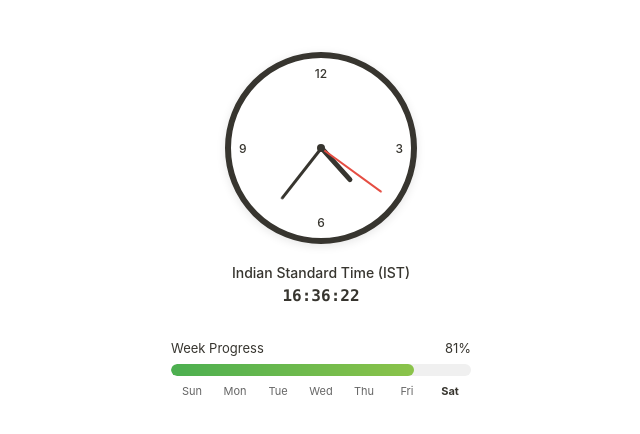
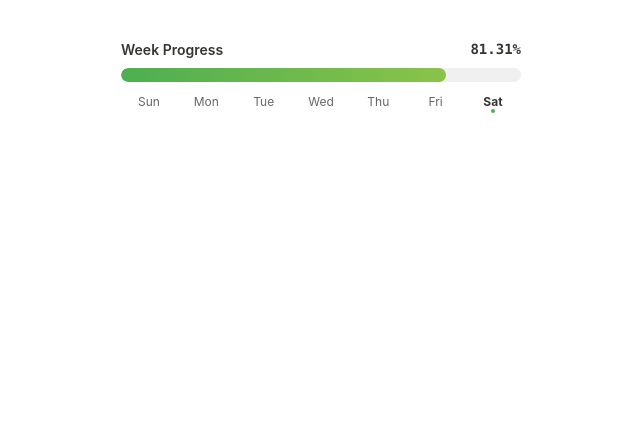
Before and after one commit to mugic1/Week-progress-bar, a plain HTML site: page index.html in a window 1280 px wide. Shown: the whole page, without its empty margins (319-959 px from the left). Drawn offline with Linux system fonts and the light colour scheme.

Commit message:
Update index.html

```diff
--- a/index.html
+++ b/index.html
@@ -3,274 +3,128 @@
 <head>
     <meta charset="UTF-8">
     <meta name="viewport" content="width=device-width, initial-scale=1.0">
-    <title>IST Clock with Weekly Progress</title>
+    <title>Weekly Progress Bar</title>
     <style>
-        /* Base styles optimized for Notion */
         body {
             margin: 0;
             padding: 15px;
-            height: 450px;
+            height: 150px;
             display: flex;
             flex-direction: column;
             justify-content: center;
-            align-items: center;
             background-color: transparent;
             font-family: -apple-system, BlinkMacSystemFont, 'Segoe UI', Roboto, Oxygen, Ubuntu, Cantarell, sans-serif;
             overflow: hidden;
             box-sizing: border-box;
         }
 
-        .container {
-            width: 100%;
-            max-width: 300px;
-            display: flex;
-            flex-direction: column;
-            gap: 20px;
-        }
-
-        /* Clock styles */
-        .clock {
-            width: 180px;
-            height: 180px;
-            border: 6px solid #37352f;
-            border-radius: 50%;
-            position: relative;
-            margin: 0 auto;
-            background-color: #fff;
-            box-shadow: 0 2px 10px rgba(0, 0, 0, 0.1);
-        }
-
-        .clock-face {
-            width: 100%;
-            height: 100%;
-            position: relative;
-        }
-
-        .hand {
-            position: absolute;
-            bottom: 50%;
-            left: 50%;
-            transform-origin: 50% 100%;
-            border-radius: 4px;
-            transition: transform 0.3s cubic-bezier(0.4, 2.3, 0.3, 1);
-        }
-
-        .hour-hand {
-            width: 5px;
-            height: 45px;
-            margin-left: -2.5px;
-            background-color: #37352f;
-        }
-
-        .minute-hand {
-            width: 3px;
-            height: 65px;
-            margin-left: -1.5px;
-            background-color: #37352f;
-        }
-
-        .second-hand {
-            width: 2px;
-            height: 75px;
-            margin-left: -1px;
-            background-color: #e54d42;
-        }
-
-        .center-circle {
-            position: absolute;
-            top: 50%;
-            left: 50%;
-            width: 8px;
-            height: 8px;
-            background-color: #37352f;
-            border-radius: 50%;
-            transform: translate(-50%, -50%);
-            z-index: 10;
-        }
-
-        .number {
-            position: absolute;
-            width: 100%;
-            height: 100%;
-            text-align: center;
-            font-size: 12px;
-            font-weight: 500;
-            color: #37352f;
-        }
-
-        .number span {
-            display: inline-block;
-            position: absolute;
-        }
-
-        /* Time display styles */
-        .time-display {
-            text-align: center;
-        }
-
-        .timezone {
-            font-size: 14px;
-            font-weight: 500;
-            color: #37352f;
-            margin-bottom: 5px;
-        }
-
-        .digital-time {
-            font-size: 16px;
-            font-weight: 600;
-            color: #37352f;
-            font-family: 'SF Mono', Menlo, monospace;
-        }
-
-        /* Progress bar styles */
         .progress-container {
             width: 100%;
-            margin-top: 15px;
+            max-width: 400px;
+            margin: 0 auto;
         }
 
         .progress-header {
             display: flex;
             justify-content: space-between;
-            margin-bottom: 8px;
-            font-size: 13px;
+            margin-bottom: 10px;
+            font-size: 14px;
             color: #37352f;
         }
 
+        .progress-title {
+            font-weight: 600;
+        }
+
+        .progress-percent {
+            font-family: 'SF Mono', Menlo, monospace;
+            font-weight: 600;
+        }
+
         .progress-bar {
-            height: 12px;
+            height: 14px;
             background-color: #f0f0f0;
-            border-radius: 6px;
+            border-radius: 7px;
             overflow: hidden;
         }
 
         .progress-fill {
             height: 100%;
             background: linear-gradient(90deg, #4CAF50, #8BC34A);
-            border-radius: 6px;
+            border-radius: 7px;
             transition: width 0.5s ease;
+            width: 0%;
         }
 
         .week-days {
             display: flex;
             justify-content: space-between;
-            margin-top: 8px;
-            font-size: 11px;
-            color: #666;
+            margin-top: 12px;
         }
 
         .day {
             text-align: center;
             width: 14%;
+            font-size: 12px;
+            color: #666;
         }
 
         .current-day {
             font-weight: bold;
             color: #37352f;
+            position: relative;
         }
 
-        /* Clock numbers positioning */
-        .number-12 { top: 8px; left: 50%; transform: translateX(-50%); }
-        .number-3 { top: 50%; right: 8px; transform: translateY(-50%); }
-        .number-6 { bottom: 8px; left: 50%; transform: translateX(-50%); }
-        .number-9 { top: 50%; left: 8px; transform: translateY(-50%); }
+        .current-day::after {
+            content: '';
+            position: absolute;
+            bottom: -4px;
+            left: 50%;
+            transform: translateX(-50%);
+            width: 4px;
+            height: 4px;
+            background-color: #4CAF50;
+            border-radius: 50%;
+        }
     </style>
 </head>
 <body>
-    <div class="container">
-        <div class="clock">
-            <div class="clock-face">
-                <div class="hand hour-hand"></div>
-                <div class="hand minute-hand"></div>
-                <div class="hand second-hand"></div>
-                <div class="center-circle"></div>
-
-                <div class="number">
-                    <span class="number-12">12</span>
-                    <span class="number-3">3</span>
-                    <span class="number-6">6</span>
-                    <span class="number-9">9</span>
-                </div>
-            </div>
+    <div class="progress-container">
+        <div class="progress-header">
+            <span class="progress-title">Week Progress</span>
+            <span class="progress-percent" id="weekProgress">0%</span>
         </div>
-
-        <div class="time-display">
-            <div class="timezone">Indian Standard Time (IST)</div>
-            <div class="digital-time" id="digitalTime">00:00:00</div>
+        <div class="progress-bar">
+            <div class="progress-fill" id="progressFill"></div>
         </div>
-
-        <div class="progress-container">
-            <div class="progress-header">
-                <span>Week Progress</span>
-                <span id="weekProgress">0%</span>
-            </div>
-            <div class="progress-bar">
-                <div class="progress-fill" id="progressFill"></div>
-            </div>
-            <div class="week-days" id="weekDays"></div>
-        </div>
+        <div class="week-days" id="weekDays"></div>
     </div>
 
     <script>
         // Days of week for the progress bar
         const daysOfWeek = ['Sun', 'Mon', 'Tue', 'Wed', 'Thu', 'Fri', 'Sat'];
 
-        // Initialize clock and progress bar
-        function updateAll() {
-            updateClock();
-            updateWeekProgress();
-            requestAnimationFrame(updateAll);
-        }
-
-        // Clock function
-        function updateClock() {
+        function updateWeekProgress() {
             // Get current time in Indian Standard Time (UTC+5:30)
             const now = new Date();
             const utc = now.getTime() + now.getTimezoneOffset() * 60000;
             const istOffset = 5.5 * 60 * 60000; // IST is UTC+5:30
             const istTime = new Date(utc + istOffset);
 
-            const hours = istTime.getHours();
-            const minutes = istTime.getMinutes();
-            const seconds = istTime.getSeconds();
-
-            // Calculate degrees for clock hands
-            const hourDegrees = (hours % 12) * 30 + minutes * 0.5;
-            const minuteDegrees = minutes * 6 + seconds * 0.1;
-            const secondDegrees = seconds * 6;
-
-            // Apply rotations
-            document.querySelector('.hour-hand').style.transform = `rotate(${hourDegrees}deg)`;
-            document.querySelector('.minute-hand').style.transform = `rotate(${minuteDegrees}deg)`;
-            document.querySelector('.second-hand').style.transform = `rotate(${secondDegrees}deg)`;
-
-            // Update digital time display
-            const formattedHours = hours.toString().padStart(2, '0');
-            const formattedMinutes = minutes.toString().padStart(2, '0');
-            const formattedSeconds = seconds.toString().padStart(2, '0');
-            document.getElementById('digitalTime').textContent =
-                `${formattedHours}:${formattedMinutes}:${formattedSeconds}`;
-        }
-
-        // Weekly progress function
-        function updateWeekProgress() {
-            const now = new Date();
-            const utc = now.getTime() + now.getTimezoneOffset() * 60000;
-            const istOffset = 5.5 * 60 * 60000;
-            const istTime = new Date(utc + istOffset);
-
             const currentDay = istTime.getDay(); // 0 (Sun) to 6 (Sat)
             const currentHour = istTime.getHours();
             const currentMinute = istTime.getMinutes();
+            const currentSecond = istTime.getSeconds();
 
             // Calculate progress through the week (Monday 00:00 to Sunday 23:59)
             let daysPassed = currentDay - 1; // Days since Monday
             if (daysPassed < 0) daysPassed = 6; // It's Sunday
 
-            const dayProgress = (currentHour * 60 + currentMinute) / (24 * 60);
+            const dayProgress = (currentHour * 3600 + currentMinute * 60 + currentSecond) / 86400;
             const totalProgress = (daysPassed + dayProgress) / 7;
 
             // Update progress bar
-            const progressPercent = Math.round(totalProgress * 100);
+            const progressPercent = Math.min(100, Math.round(totalProgress * 100 * 100) / 100);
             document.getElementById('progressFill').style.width = `${progressPercent}%`;
             document.getElementById('weekProgress').textContent = `${progressPercent}%`;
 
@@ -286,9 +140,9 @@
             });
         }
 
-        // Initialize day markers and start updates
+        // Update immediately and then every second
         updateWeekProgress();
-        updateAll();
+        setInterval(updateWeekProgress, 1000);
     </script>
 </body>
 </html>
```
